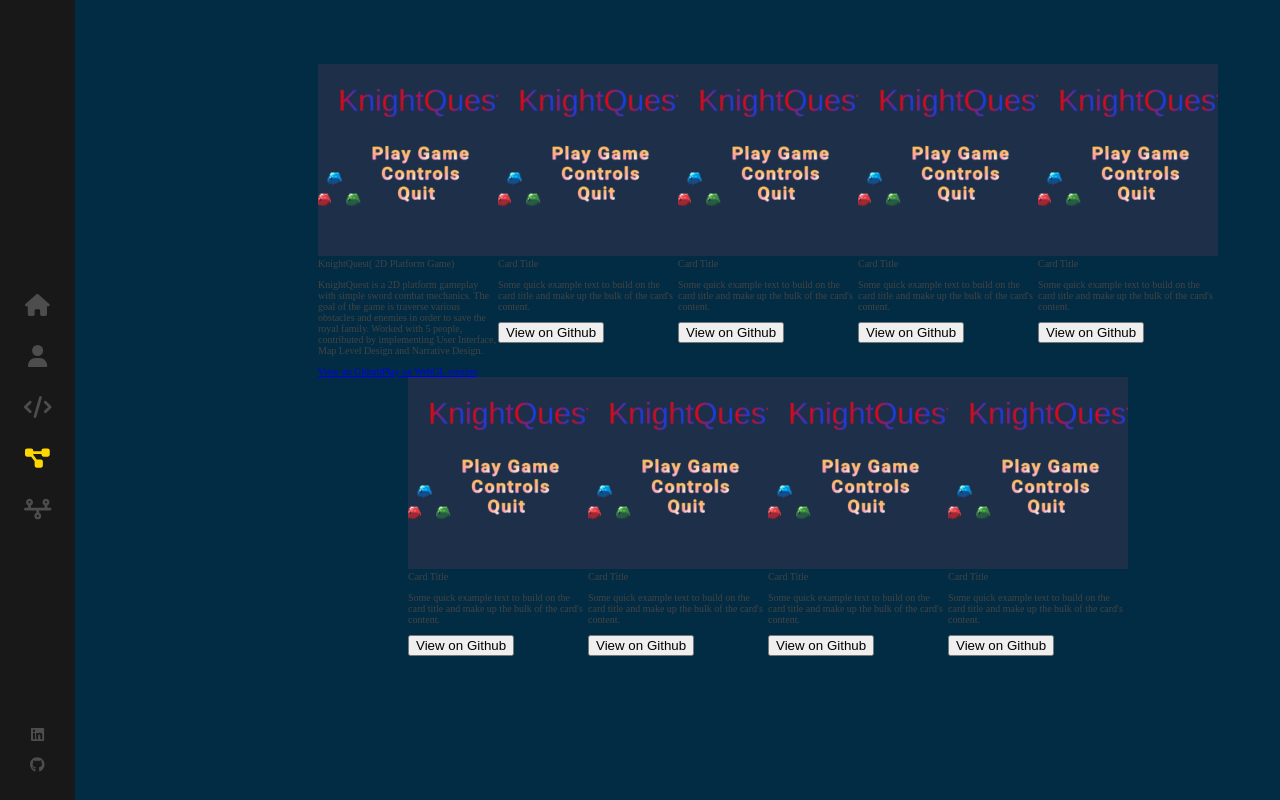
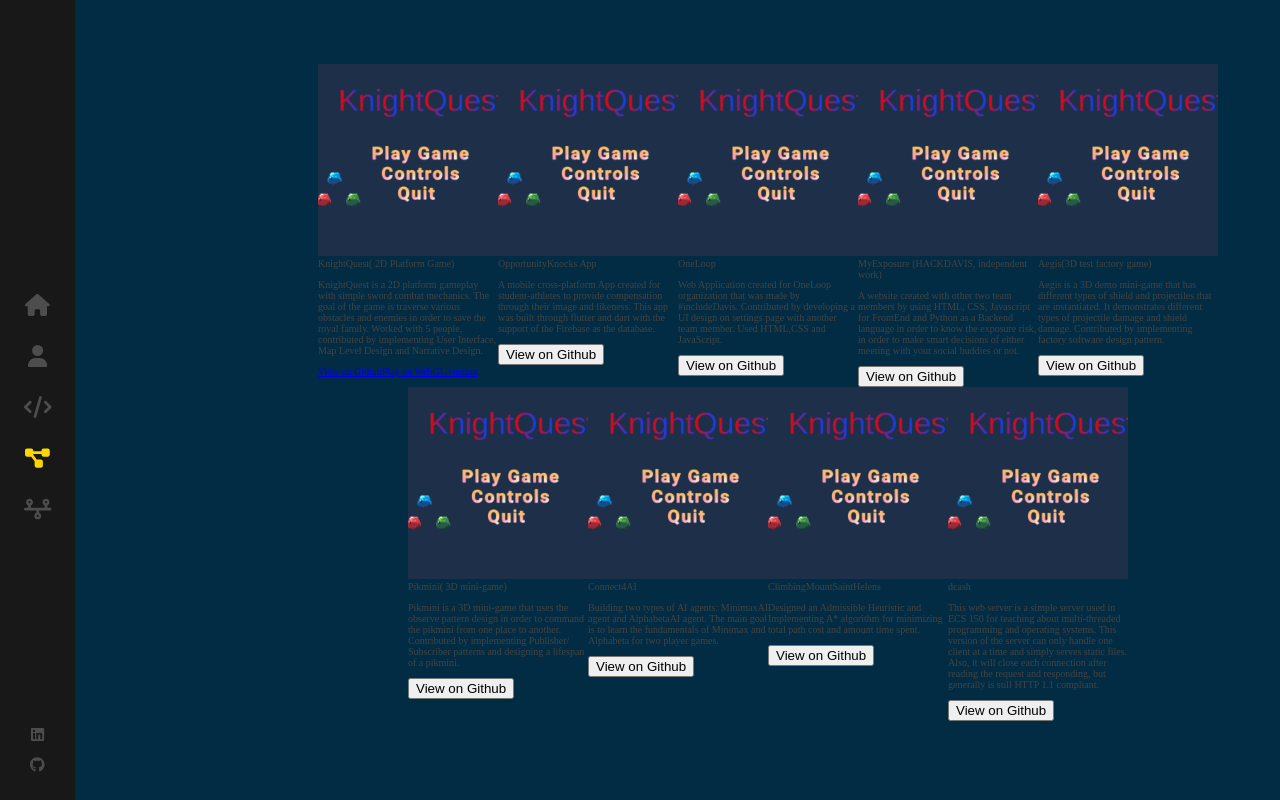
Before and after one commit to ronvic12/ronvicWebsite.github.io, a React (Create React App) app: page /projects in a window 1280 px wide. Built offline with nearby package versions, Linux system fonts and the light colour scheme.

Commit message:
added contents

```diff
--- a/src/components/Projects/index.js
+++ b/src/components/Projects/index.js
@@ -48,10 +48,10 @@
   <Card style={{ width: '18rem' }}>
     <Card.Img variant="top" src={KnightQuest} />
     <Card.Body>
-      <Card.Title>Card Title</Card.Title>
+      <Card.Title>
+OpportunityKnocks App</Card.Title>
       <Card.Text>
-        Some quick example text to build on the card title and make up the
-        bulk of the card's content.
+      A mobile cross-platform App created for student-athletes to provide compensation through their image and likeness. This app was built through flutter and dart with the support of the Firebase as the database.
       </Card.Text>
       <Button variant="primary">View on Github</Button>
     </Card.Body>
@@ -59,10 +59,10 @@
   <Card style={{ width: '18rem' }}>
     <Card.Img variant="top" src={KnightQuest} />
     <Card.Body>
-      <Card.Title>Card Title</Card.Title>
+      <Card.Title>
+OneLoop</Card.Title>
       <Card.Text>
-        Some quick example text to build on the card title and make up the
-        bulk of the card's content.
+      Web Application created for OneLoop organization that was made by #includeDavis. Contributed by developing a UI design on settings page with another team member. Used HTML,CSS and JavaScript.
       </Card.Text>
       <Button variant="primary">View on Github</Button>
     </Card.Body>
@@ -70,10 +70,9 @@
   <Card style={{ width: '18rem' }}>
     <Card.Img variant="top" src={KnightQuest} />
     <Card.Body>
-      <Card.Title>Card Title</Card.Title>
+      <Card.Title>MyExposure (HACKDAVIS, independent work)</Card.Title>
       <Card.Text>
-        Some quick example text to build on the card title and make up the
-        bulk of the card's content.
+      A website created with other two team members by using HTML, CSS, Javascript for FrontEnd and Python as a Backend language in order to know the exposure risk, in order to make smart decisions of either meeting with your social buddies or not.
       </Card.Text>
       <Button variant="primary">View on Github</Button>
     </Card.Body>
@@ -81,10 +80,10 @@
   <Card style={{ width: '18rem' }}>
     <Card.Img variant="top" src={KnightQuest} />
     <Card.Body>
-      <Card.Title>Card Title</Card.Title>
+      <Card.Title>
+Aegis(3D test factory game) </Card.Title>
       <Card.Text>
-        Some quick example text to build on the card title and make up the
-        bulk of the card's content.
+      Aegis is a 3D demo mini-game that has different types of shield and projectiles that are instantiated. It demonstrates different types of projectile damage and shield damage. Contributed by implementing factory software design pattern.
       </Card.Text>
       <Button variant="primary">View on Github</Button>
     </Card.Body>
@@ -92,10 +91,10 @@
   <Card style={{ width: '18rem' }}>
     <Card.Img variant="top" src={KnightQuest} />
     <Card.Body>
-      <Card.Title>Card Title</Card.Title>
+      <Card.Title>
+Pikmini( 3D mini-game) </Card.Title>
       <Card.Text>
-        Some quick example text to build on the card title and make up the
-        bulk of the card's content.
+      Pikmini is a 3D mini-game that uses the observe pattern design in order to command the pikmini from one place to another. Contributed by implementing Publisher/ Subscriber patterns and designing a lifespan of a pikmini.
       </Card.Text>
       <Button variant="primary">View on Github</Button>
     </Card.Body>
@@ -103,10 +102,9 @@
   <Card style={{ width: '18rem' }}>
     <Card.Img variant="top" src={KnightQuest} />
     <Card.Body>
-      <Card.Title>Card Title</Card.Title>
+      <Card.Title>Connect4AI</Card.Title>
       <Card.Text>
-        Some quick example text to build on the card title and make up the
-        bulk of the card's content.
+      Building two types of AI agents: MinimaxAI agent and AlphabetaAI agent. The main goal is to learn the fundamentals of Minimax and Alphabeta for two player games.
       </Card.Text>
       <Button variant="primary">View on Github</Button>
     </Card.Body>
@@ -114,10 +112,10 @@
   <Card style={{ width: '18rem' }}>
     <Card.Img variant="top" src={KnightQuest} />
     <Card.Body>
-      <Card.Title>Card Title</Card.Title>
+      <Card.Title>
+ClimbingMountSaintHelens</Card.Title>
       <Card.Text>
-        Some quick example text to build on the card title and make up the
-        bulk of the card's content.
+      Designed an Admissible Heuristic and Implementing A* algorithm for minimizing total path cost and amount time spent.
       </Card.Text>
       <Button variant="primary">View on Github</Button>
     </Card.Body>
@@ -125,10 +123,10 @@
   <Card style={{ width: '18rem' }}>
     <Card.Img variant="top" src={KnightQuest} />
     <Card.Body>
-      <Card.Title>Card Title</Card.Title>
+      <Card.Title>
+dcash</Card.Title>
       <Card.Text>
-        Some quick example text to build on the card title and make up the
-        bulk of the card's content.
+      This web server is a simple server used in ECS 150 for teaching about multi-threaded programming and operating systems. This version of the server can only handle one client at a time and simply serves static files. Also, it will close each connection after reading the request and responding, but generally is still HTTP 1.1 compliant.
       </Card.Text>
       <Button variant="primary">View on Github</Button>
     </Card.Body>
```
